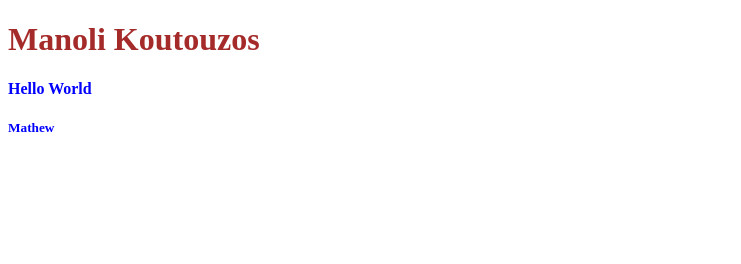
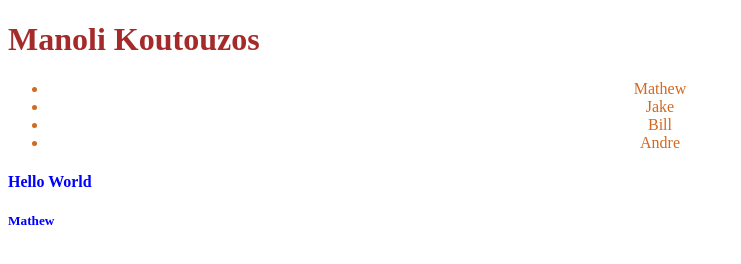
Before and after one commit to Koutouzosm/myPortfolio, a plain HTML site: page index.html in a window 1280 px wide. Shown: the whole page, without its empty margins (0-741 px from the left). Drawn offline with Linux system fonts and the light colour scheme.

Commit message:
added my list of names and css properties

```diff
--- a/assets/css/style.css
+++ b/assets/css/style.css
@@ -1,5 +1,10 @@
 .aaa {
     color: blue;
+}
+
+.myArtical {
+    text-align: center;
+    color: chocolate;
 }
 
 #manoli {
--- a/index.html
+++ b/index.html
@@ -20,6 +20,14 @@
 
     </main>
 
+    <article class="myArtical">
+        <ul>
+            <li>Mathew</li>
+            <li>Jake</li>
+            <li>Bill</li>
+            <li>Andre</li>
+        </ul>
+    </article>
 
 <section>
     <div>
```
